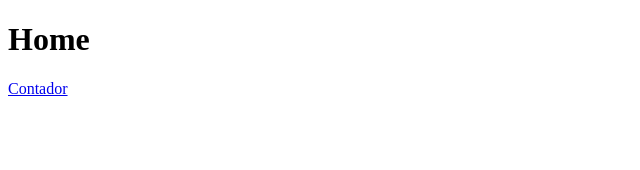
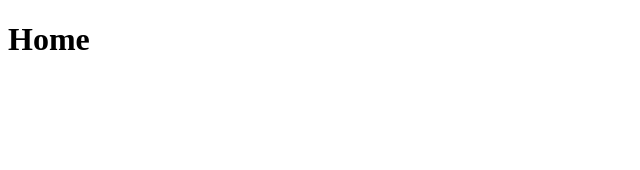
Before and after one commit to AndreDevAmaral/andrepage, a Next.js app: page / in a window 1280 px wide. Shown: the top 170 px of the page, without its empty margins (0-640 px from the left). Built offline with nearby package versions, Linux system fonts and the light colour scheme.

Commit message:
teste prpos 2

```diff
--- a/pages/index.js
+++ b/pages/index.js
@@ -4,9 +4,6 @@ function Home(){
     return (
         <div>
             <h1>Home</h1>
-            <Link href="/contador">
-                <a>Contador</a>
-            </Link>
         </div>
     )
 }
```
